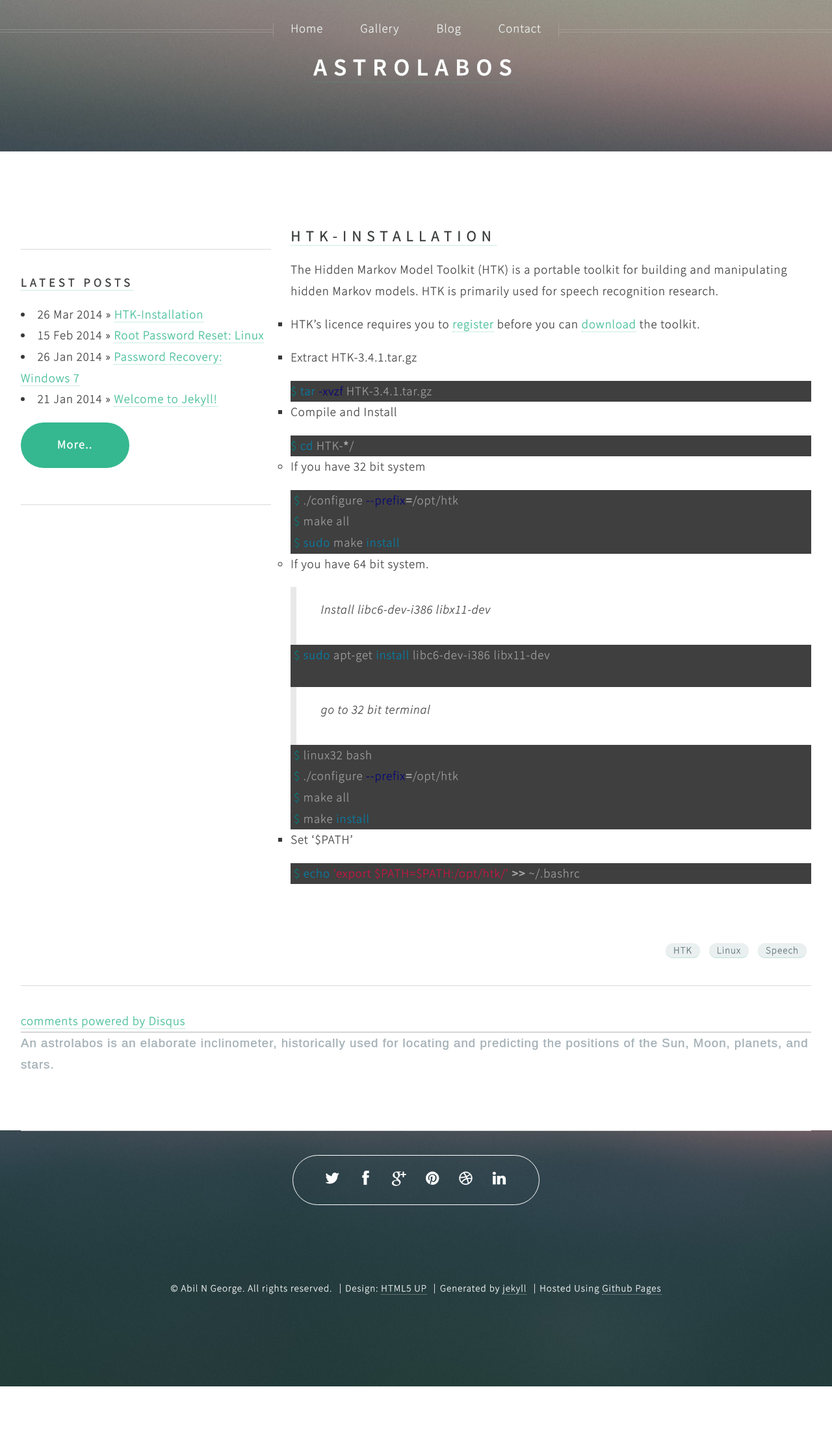
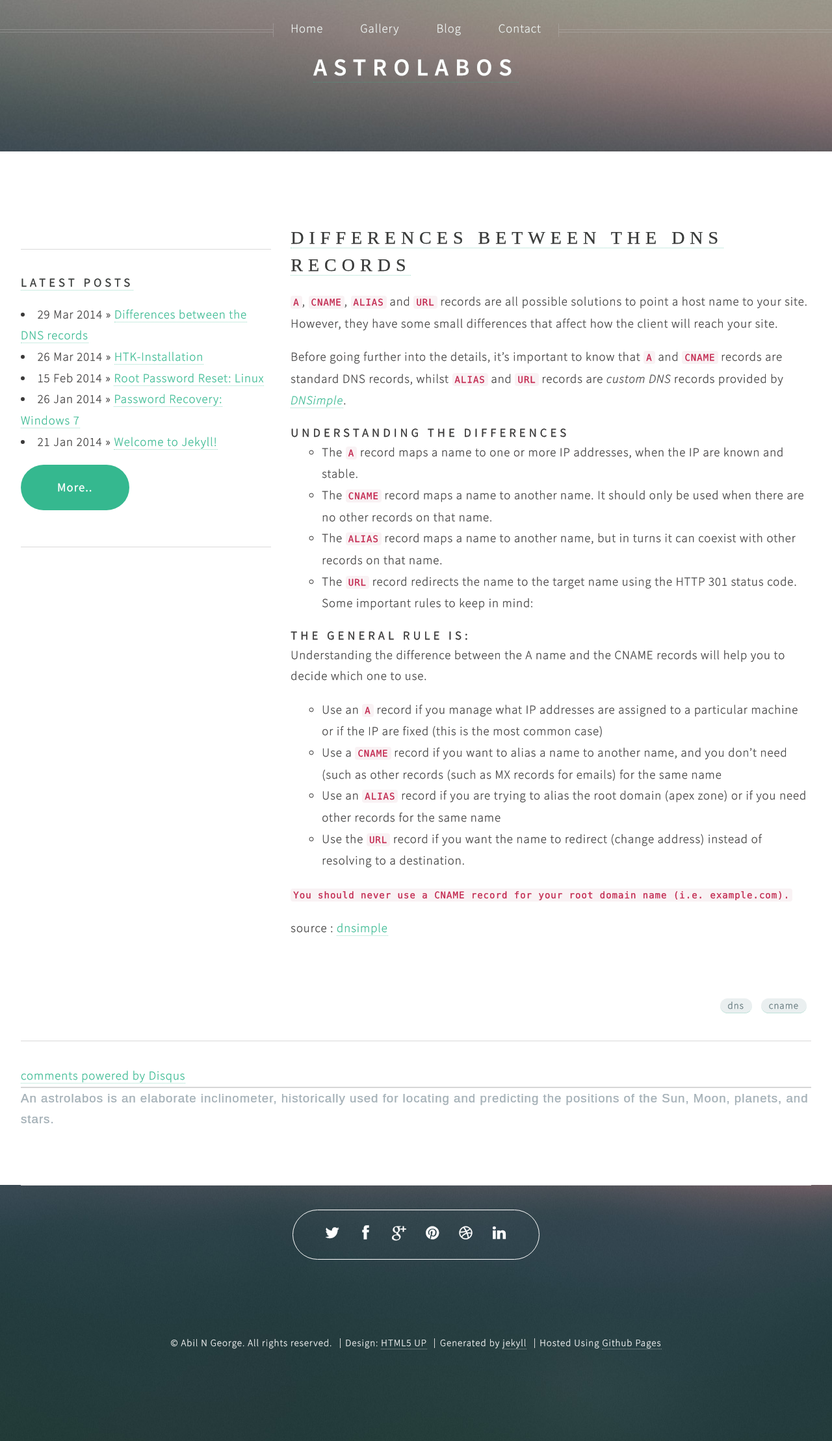
Before and after one commit to abilng/abilng.github.io, a Jekyll site: the page built from blog/index.html, in a window 1280 px wide. Shown: the whole page at 65% size. Built offline with Jekyll 4.4.1, drawn with Linux system fonts in a browser that asks for light colours; some web fonts are replaced; Markdown is read by kramdown in place of the engine named in the settings; comment, search, counter and statistics services are not loaded.

Commit message:
blog:DNS

```diff
--- a/_layouts/post.html
+++ b/_layouts/post.html
@@ -58,10 +58,10 @@
 	  <article id="main">
 	    <header>
 	      {% if page.title %}
-    	      <h2><a href="{{ root_url }}{{ page.url }}">{{ page.title }}</a></h2>
+    	      <h2 class="post-title"><a href="{{ root_url }}{{ page.url }}">{{ page.title }}</a></h2>
 	      {% endif %}
 	      {% if post.title %}
-	          <h2><a href="{{ root_url }}{{ post.url }}">{{ post.title }}</a></h2>
+	          <h2 class="post-title"><a href="{{ root_url }}{{ post.url }}">{{ post.title }}</a></h2>
 	      {% endif %}
 	      <span class="byline">
 	      </span>
--- a/_posts/2014-03-26-HTK-Installation.md
+++ b/_posts/2014-03-26-HTK-Installation.md
@@ -11,41 +11,30 @@ The Hidden Markov Model Toolkit (HTK) is a portable toolkit for building and man
 
 1.	HTK's licence requires you to [register](http://htk.eng.cam.ac.uk/register.shtml) before you can [download](http://htk.eng.cam.ac.uk/download.shtml) the toolkit.
 
-2. Extract HTK-3.4.1.tar.gz
-{% highlight bash %}
+2. Extract HTK-3.4.1.tar.gz {% highlight bash %}
 $ tar -xvzf HTK-3.4.1.tar.gz
 {% endhighlight %}
 
-3. Compile and Install
-
-{% highlight bash %}
+3. Compile and Install {% highlight bash %}
 $ cd HTK-*/
 {% endhighlight %}
 
-*	If you have 32 bit system
-
-{% highlight bash %}
+ * If you have 32 bit system {% highlight bash %}
  $ ./configure --prefix=/opt/htk
  $ make all
  $ sudo make install
 {% endhighlight %}
 
-* If you have 64 bit system.
-
-> Install libc6-dev-i386 libx11-dev
- {% highlight bash %}
- $ sudo apt-get install libc6-dev-i386 libx11-dev
- {% endhighlight %}
-
-> go to 32 bit terminal
- {% highlight bash %}
- $ linux32 bash
- $ ./configure --prefix=/opt/htk
- $ make all
- $ make install
+ * If you have 64 bit system. {% highlight bash %}
+#Install libc6-dev-i386 libx11-dev
+$ sudo apt-get install libc6-dev-i386 libx11-dev
+#go to 32 bit terminal
+$ linux32 bash
+$ ./configure --prefix=/opt/htk
+$ make all
+$ make Install
 {% endhighlight %}
 
-4. Set '$PATH'
-{% highlight bash %}
+4. Set '$PATH' {% highlight bash %}
  $ echo 'export $PATH=$PATH:/opt/htk/' >> ~/.bashrc
 {% endhighlight %}
--- a/_posts/2014-03-26-rootPasswd.md
+++ b/_posts/2014-03-26-rootPasswd.md
@@ -15,17 +15,10 @@ This will take you to another screen where you can edit grub entry.
 * Go to line which begins with kernel  append  single to the end of that line . And then append _init=/bin/bash_ .So that now the line end with
 > ...ro single init=/bin/bash
 
-* Once the system finishes booting, you will be logged in as root. But root file-system is mounted as read only mode.So we should remount it as r+w mode. This can be done by
-{% highlight bash %}
-mount -o remount,rw /
-{% endhighlight %}
+* Once the system finishes booting, you will be logged in as root. But root file-system is mounted as read only mode.So we should remount it as r+w mode. This can be done by {% highlight bash %} $ mount -o remount,rw / {% endhighlight %}
 
 * now set new password using __passwd__.
-* Again remount root file-system as read only (this is only for safety of file system).
-
-{% highlight ruby %}
-mount -o remount,ro /
-{% endhighlight %}
+* Again remount root file-system as read only (this is only for safety of file system). {% highlight bash %} $ mount -o remount,ro / {% endhighlight %}
 
 
 Note:
--- /dev/null
+++ b/_posts/2014-03-29-dns.md
@@ -0,0 +1,33 @@
+---
+layout: post
+title:  "Differences between the DNS records"
+date: 2014-03-29 15:18:40
+tags: dns cname
+category: blog
+---
+
+`A`, `CNAME`, `ALIAS` and `URL` records are all possible solutions to point a host name to your site. However, they have some small differences that affect how the client will reach your site.
+
+Before going further into the details, it’s important to know that `A` and `CNAME` records are standard DNS records, whilst `ALIAS` and `URL` records are _custom DNS_ records provided by [_DNSimple_](http://support.dnsimple.com/).
+
+###Understanding the differences
+
+* The `A` record maps a name to one or more IP addresses, when the IP are known and stable.
+* The `CNAME` record maps a name to another name. It should only be used when there are no other records on that name.
+* The `ALIAS` record maps a name to another name, but in turns it can coexist with other records on that name.
+* The `URL` record redirects the name to the target name using the HTTP 301 status code.
+Some important rules to keep in mind:
+
+
+
+###The general rule is:
+Understanding the difference between the A name and the CNAME records will help you to decide which one to use.
+
+* Use an `A` record if you manage what IP addresses are assigned to a particular machine or if the IP are fixed (this is the most common case)
+* Use a `CNAME` record if you want to alias a name to another name, and you don’t need (such as other records (such as MX records for emails) for the same name
+* Use an `ALIAS` record if you are trying to alias the root domain (apex zone) or if you need other records for the same name
+* Use the `URL` record if you want the name to redirect (change address) instead of resolving to a destination.
+
+`You should never use a CNAME record for your root domain name (i.e. example.com).`
+
+source : [dnsimple](http://support.dnsimple.com/articles/differences-between-a-cname-alias-url/)
--- a/css/code.css
+++ b/css/code.css
@@ -1,4 +1,4 @@
-.highlight  { background-color: #3f3f3f; color: #aaa }
+.highlight  { background-color: #386774; color: #aaa; text-shadow: #002b36 0 1px; }
 .highlight .c { color: #999988; font-style: italic } /* Comment */
 .highlight .err { color: #a61717; background-color: #e3d2d2 } /* Error */
 .highlight .k { font-weight: bold } /* Keyword */
--- a/css/style.css
+++ b/css/style.css
@@ -1,7 +1,26 @@
 @charset 'UTF-8';
 
-@font-face{font-family:'FontAwesome';src:url('font/fontawesome-webfont.eot?v=4.0.1');src:url('font/fontawesome-webfont.eot?#iefix&v=4.0.1') format('embedded-opentype'),url('font/fontawesome-webfont.woff?v=4.0.1') format('woff'),url('font/fontawesome-webfont.ttf?v=4.0.1') format('truetype'),url('font/fontawesome-webfont.svg?v=4.0.1#fontawesomeregular') format('svg');font-weight:normal;font-style:normal}
-
+@font-face{
+    font-family:'FontAwesome';
+    src:url('font/fontawesome-webfont.eot?v=4.0.1');
+    src:url('font/fontawesome-webfont.eot?#iefix&v=4.0.1')
+     format('embedded-opentype'),url('font/fontawesome-webfont.woff?v=4.0.1') format('woff'),
+     url('font/fontawesome-webfont.ttf?v=4.0.1') format('truetype'),
+     url('font/fontawesome-webfont.svg?v=4.0.1#fontawesomeregular') format('svg');
+    font-weight:normal;font-style:normal
+}
+@font-face {
+  font-family: 'Inconsolata';
+  font-style: normal;
+  font-weight: 400;
+  src: local('Inconsolata'), url(http://themes.googleusercontent.com/static/fonts/inconsolata/v7/BjAYBlHtW3CJxDcjzrnZCIbN6UDyHWBl620a-IRfuBk.woff) format('woff');
+}
+@font-face {
+  font-family: 'Tangerine';
+  font-style: normal;
+  font-weight: 400;
+  src: local('Tangerine'), url(http://themes.googleusercontent.com/static/fonts/tangerine/v4/HGfsyCL5WASpHOFnouG-RD8E0i7KZn-EPnyo3HZu7kw.woff) format('woff');
+}
 /*
   Overflow 1.1 by HTML5 UP
   html5up.net | @n33co
@@ -321,10 +340,12 @@ ul.default li:first-child
 
 .post ul
 {
+    margin-left: 6%;
     list-style-type: circle;
 }
 .post ol
 {
+    margin-left: 5%;
     list-style-type: square;
 }
 
@@ -1830,3 +1851,29 @@ body.homepage {
     overflow-x: hidden;
 */
 }
+
+code {
+    color: #c7254e;
+    background-color: #f9f2f4;
+    padding: 2px 4px;
+    font-size: 75%;
+    border-radius: 4px;
+    font-family: Consolas, Menlo, "Liberation Mono", "Courier New", monospace;
+}
+.highlight code{
+    overflow: scroll;
+    overflow-y: hidden;
+    display: block;
+    padding: .8em !important;
+    overflow-x: auto;
+    line-height: 1.45em;
+    background: #002b36 url('/images/noise.png?1352703182') top left !important;
+    color: #93a1a1 !important;
+    font-family: 'Inconsolata' monospace;
+}
+
+.post-title {
+    font-family: 'Tangerine', cursive;
+    font-size: 150%;
+    text-shadow: 4px 4px 4px #aaa;
+}
```
Also changed, not shown: css/images/noise.png (added).
